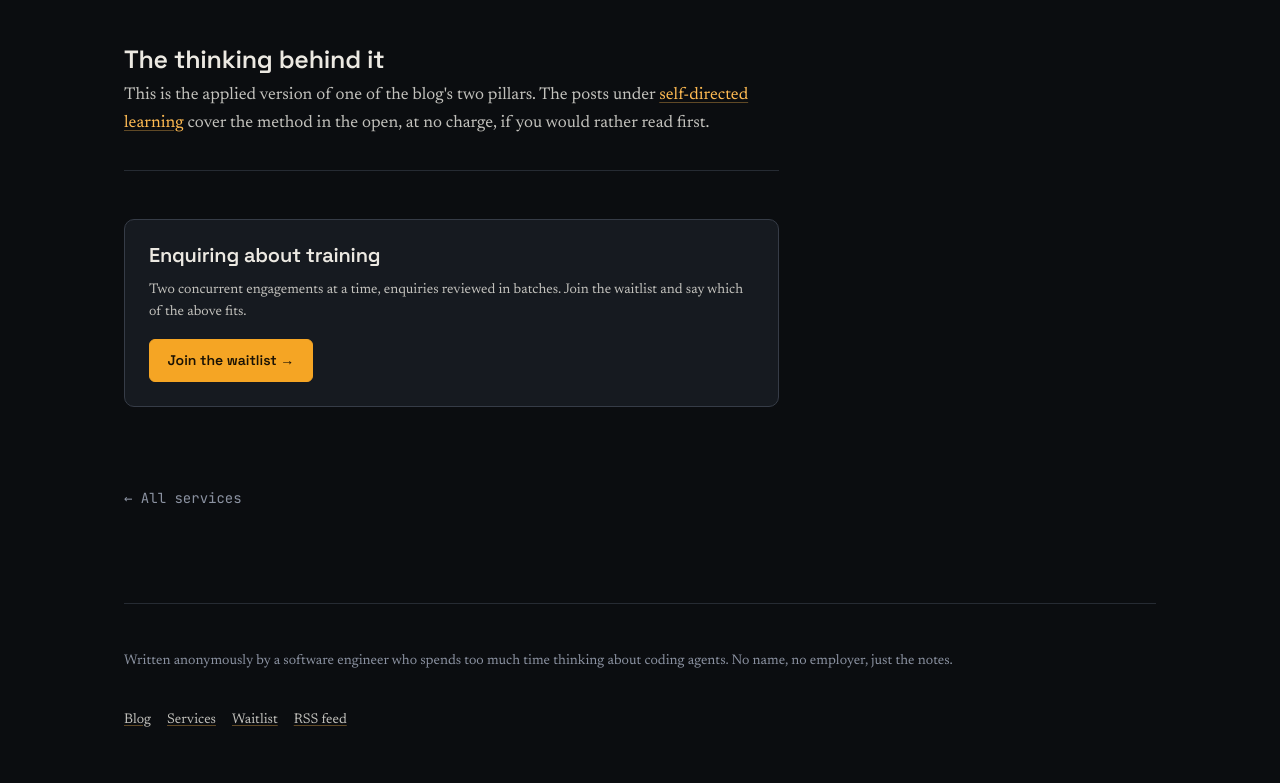
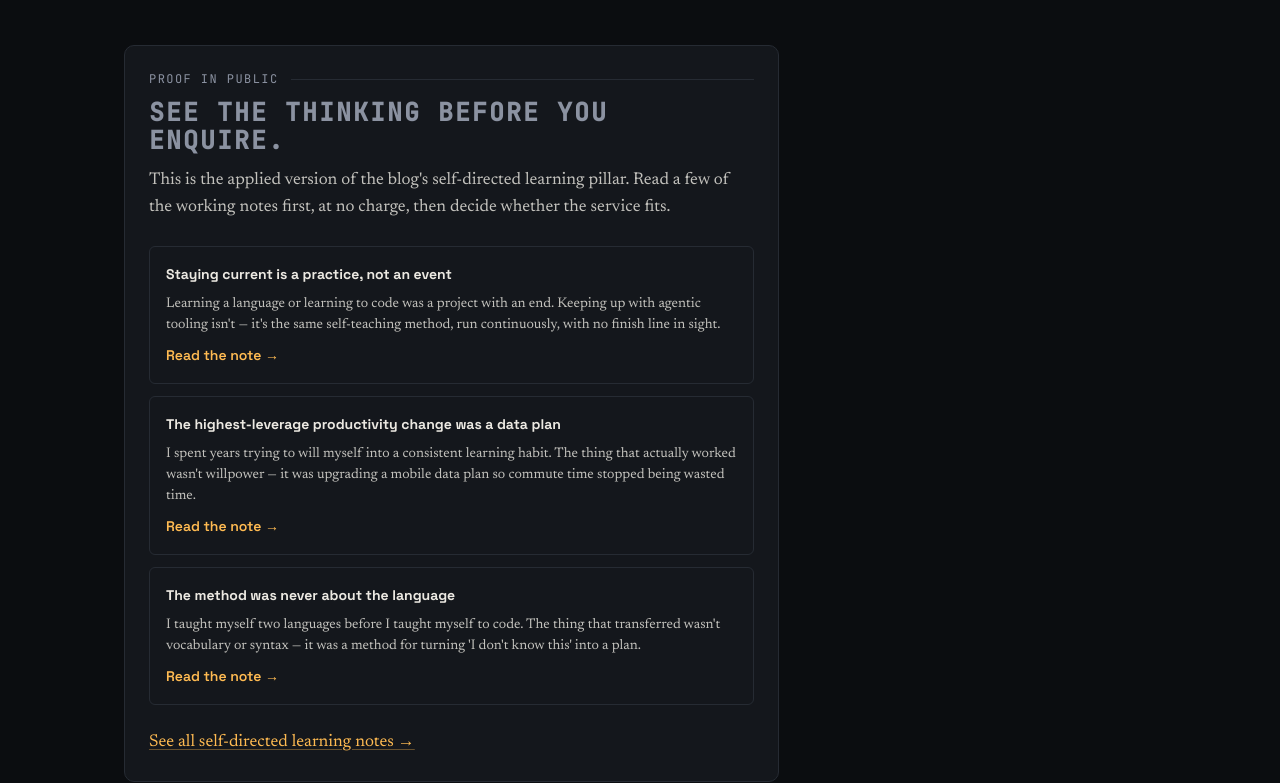
Before and after one commit to Freddy-S3/unattended-runs, an Astro site: page /services/training in a window 1280 px wide. Shown: the part 1730-2513 px from the top of the page. Built offline with nearby package versions, Linux system fonts and the light colour scheme; Astro itself is replaced by a stand-in of ours; no server answers.

Commit message:
Show public proof on service pages

```diff
--- a/src/pages/services/[branch].astro
+++ b/src/pages/services/[branch].astro
@@ -1,5 +1,6 @@
 ---
 import BaseLayout from "../../layouts/BaseLayout.astro";
+import { getCollection } from "astro:content";
 import { SERVICE_BRANCHES } from "../../config/services";
 import { PILLARS } from "../../config/pillars";
 import { SITE_NAME } from "../../config/site";
@@ -13,6 +14,11 @@
 
 const { branch } = Astro.props;
 const pillar = PILLARS.find((p) => p.tag === branch.relatedTag);
+const relatedPosts = pillar
+  ? (await getCollection("posts", ({ data }) => !data.draft && data.tags.includes(pillar.tag)))
+      .sort((a, b) => b.data.pubDate.valueOf() - a.data.pubDate.valueOf())
+      .slice(0, 3)
+  : [];
 ---
 
 <BaseLayout
@@ -40,13 +46,25 @@
 
   {
     pillar && (
-      <section class="offering offering--related">
-        <h2>The thinking behind it</h2>
-        <p>
-          This is the applied version of one of the blog's two pillars. The posts under
-          {" "}<a href={`/blog/tags/${pillar.tag}/`}>{pillar.label.toLowerCase()}</a>{" "}
-          cover the method in the open, at no charge, if you would rather read first.
+      <section class="related-posts" aria-labelledby="related-posts-heading">
+        <p class="section-label">Proof in public</p>
+        <h2 id="related-posts-heading">See the thinking before you enquire.</h2>
+        <p class="related-posts__intro">
+          This is the applied version of the blog's {pillar.label.toLowerCase()} pillar. Read a
+          few of the working notes first, at no charge, then decide whether the service fits.
         </p>
+        <ul class="related-posts__grid">
+          {relatedPosts.map((post) => (
+            <li>
+              <a href={`/blog/${post.slug}/`}>
+                <strong>{post.data.title}</strong>
+                <span>{post.data.description}</span>
+                <em>Read the note &rarr;</em>
+              </a>
+            </li>
+          ))}
+        </ul>
+        <a class="read-more" href={`/blog/tags/${pillar.tag}/`}>See all {pillar.label.toLowerCase()} notes &rarr;</a>
       </section>
     )
   }
--- a/src/styles/global.css
+++ b/src/styles/global.css
@@ -1263,6 +1263,73 @@
   margin: 0;
 }
 
+.related-posts {
+  margin: 0 0 var(--space-8);
+  padding: var(--space-5);
+  border: 1px solid var(--color-border);
+  border-radius: var(--radius);
+  background: var(--color-bg-raised);
+  max-width: var(--measure);
+}
+
+.related-posts .section-label {
+  margin-bottom: var(--space-2);
+}
+
+.related-posts h2 {
+  margin: 0 0 var(--space-3);
+  font-size: var(--fs-lg);
+}
+
+.related-posts__intro {
+  margin: 0 0 var(--space-5);
+  color: var(--color-text-dim);
+  line-height: 1.6;
+}
+
+.related-posts__grid {
+  list-style: none;
+  padding: 0;
+  margin: 0 0 var(--space-5);
+  display: grid;
+  gap: var(--space-3);
+}
+
+.related-posts__grid a {
+  display: grid;
+  gap: var(--space-2);
+  padding: var(--space-4);
+  border: 1px solid var(--color-border);
+  border-radius: var(--radius-sm);
+  color: var(--color-text);
+  text-decoration: none;
+  transition: border-color 0.15s ease, transform 0.15s ease;
+}
+
+.related-posts__grid a:hover {
+  border-color: var(--color-accent);
+  transform: translateY(-2px);
+}
+
+.related-posts__grid strong {
+  font-family: var(--font-display);
+  font-size: var(--fs-sm);
+}
+
+.related-posts__grid span {
+  color: var(--color-text-dim);
+  font-size: var(--fs-sm);
+  line-height: 1.5;
+}
+
+.related-posts__grid em {
+  color: var(--color-link);
+  font-family: var(--font-display);
+  font-size: var(--fs-sm);
+  font-style: normal;
+  font-weight: 600;
+}
+
 /* ---------------------------------------------------------------------- */
 /* Calls to action and the waitlist                                        */
 /* ---------------------------------------------------------------------- */
```
Also changed, not shown: docs/site-iteration-research.md (added, +37 -0 lines), 1 other file.
